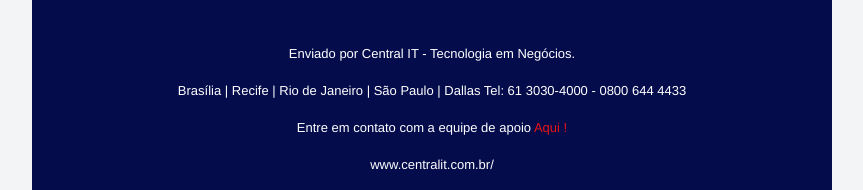
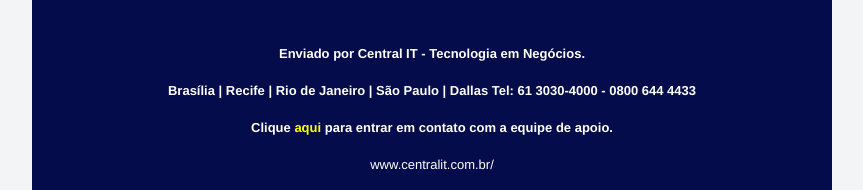
Before and after one commit to pasilva1/01_blue, a plain HTML site: page index.html in a window 1280 px wide. Shown: the part 1028-1218 px from the top of the page, without its empty margins (208-1071 px from the left). Drawn offline with Linux system fonts and the light colour scheme.

Commit message:
Update index.html

```diff
--- a/index.html
+++ b/index.html
@@ -225,7 +225,7 @@
                   color: #ffffff;
                 "
               >
-              Enviado por Central IT - Tecnologia em Neg&oacute;cios.
+              <strong>Enviado por Central IT - Tecnologia em Neg&oacute;cios.</strong>
               </p>
               <p
                 style="
@@ -237,7 +237,7 @@
                   color: #ffffff;
                 "
               >
-              Bras&iacute;lia | Recife | Rio de Janeiro | S&atilde;o Paulo | Dallas Tel: 61 3030-4000 - 0800 644 4433
+               <strong>Bras&iacute;lia | Recife | Rio de Janeiro | S&atilde;o Paulo | Dallas Tel: 61 3030-4000 - 0800 644 4433</strong>
               </p>
               <p
                 style="
@@ -249,11 +249,12 @@
                   color: #ffffff;
                 "
               >
-              Entre em contato com a equipe de apoio
+              <strong>Clique
               <a
               target="_blank"
-              style="text-decoration: underline; color: #e91515"
-              title="Clique aqui ! "href="mailto:apoio.fe@centralit.com.br">Aqui !</a>
+              style="text-decoration: underline; color: #ffff00"
+              title="Clique aqui ! "href="mailto:apoio.fe@centralit.com.br">aqui</a>
+              para entrar em contato com a equipe de apoio.</strong>
               </p>
 
               <p
```
